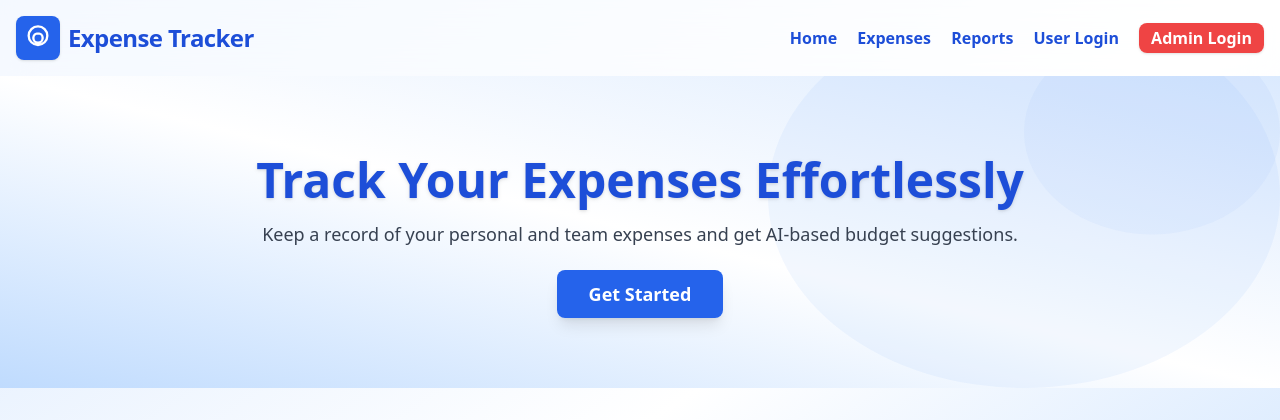
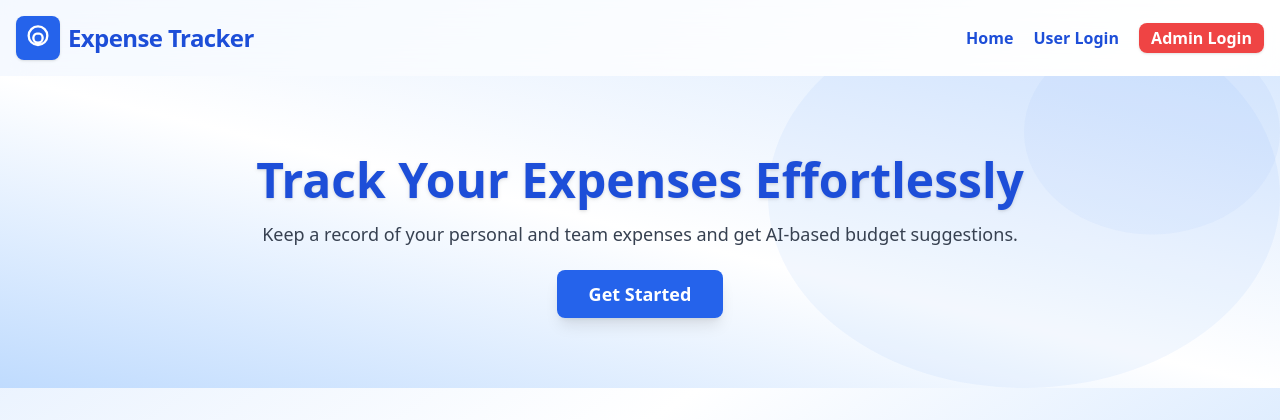
Before and after one commit to Firozkhan8590/expense-tracker, a Django app: page / in a window 1280 px wide. Shown: the top 420 px of the page. Run offline with Django 5.2, Linux system fonts and the light colour scheme; some libraries are stand-ins or nearby versions.

Commit message:
changes in home

```diff
--- a/expenses/templates/home.html
+++ b/expenses/templates/home.html
@@ -20,9 +20,8 @@
                 Expense Tracker
             </a>
             <div class="space-x-4 text-blue-700 font-semibold">
-            <a href="#" class="hover:underline">Home</a>
-            <a href="#" class="hover:underline">Expenses</a>
-            <a href="#" class="hover:underline">Reports</a>
+            <a href="#home" class="hover:underline">Home</a>
+
             <a href="{% url 'login' %}" class="hover:underline">User Login</a>
             <a href="{% url 'admin_login' %}" class="bg-red-500 px-3 py-1 rounded-lg text-white hover:bg-red-600 transition shadow">
                 Admin Login
```
